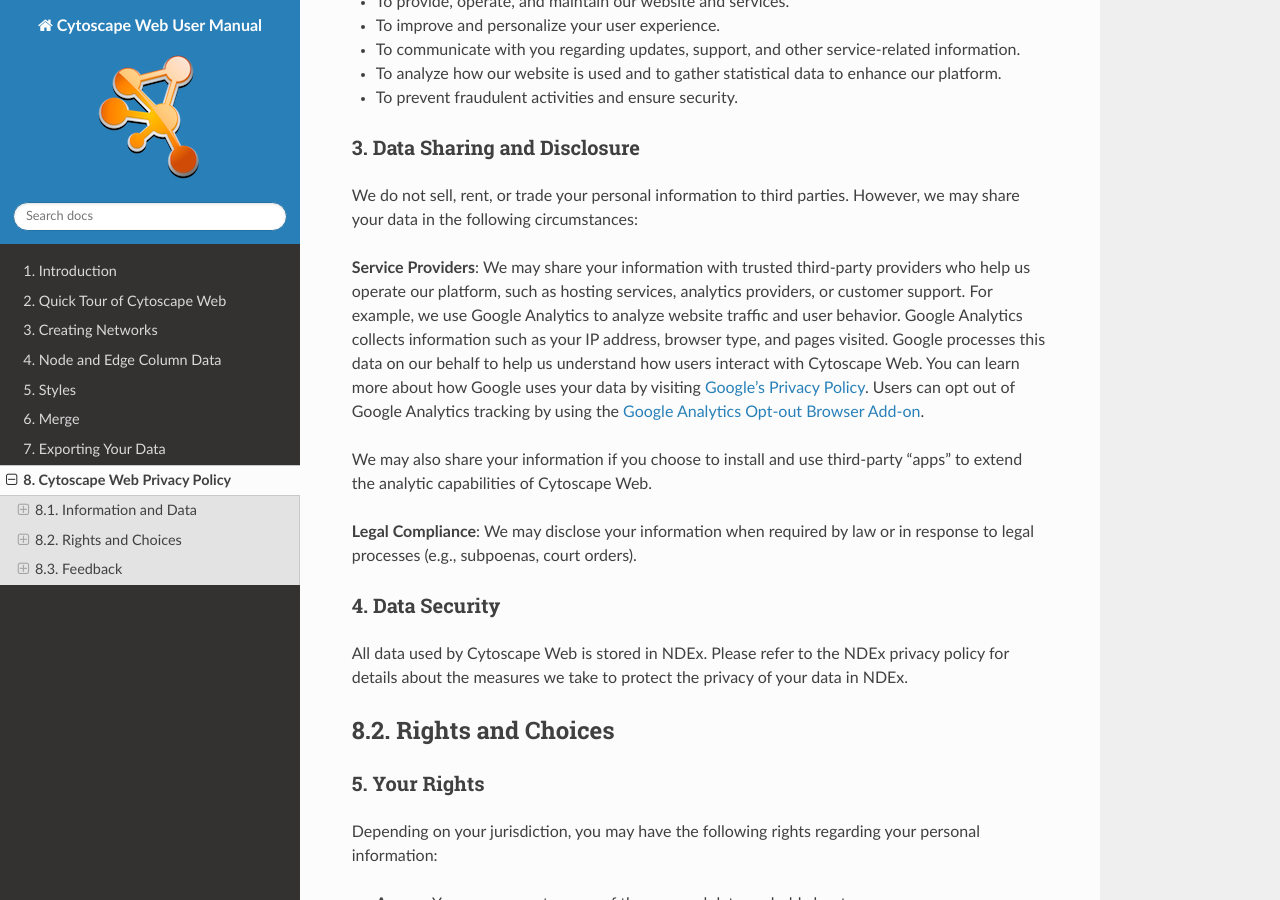
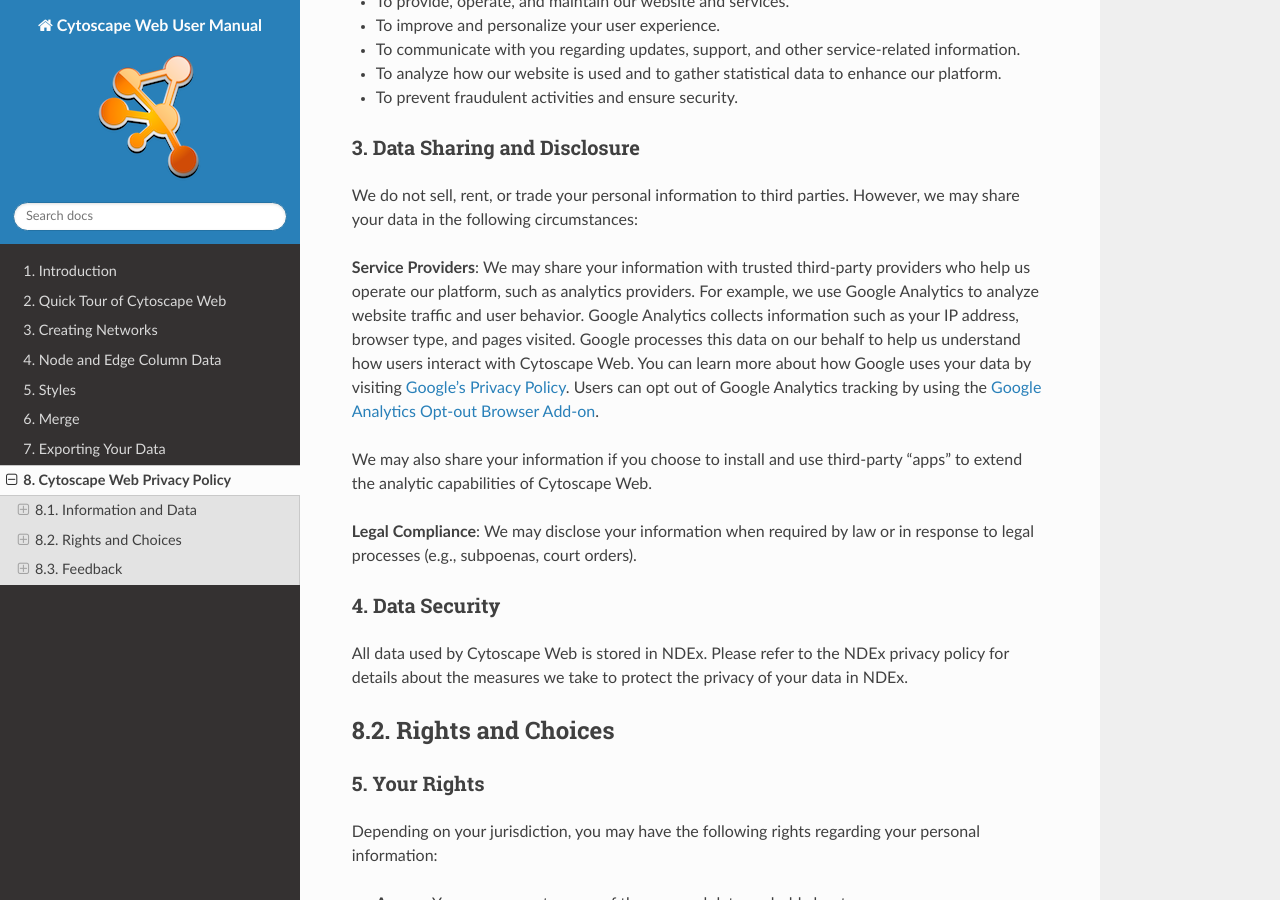
Before and after one commit to cytoscape/web-cytoscape-manual, a Sphinx documentation site: the page built from docs/Cytoscape_Privacy_Policy.md, in a window 1280 px wide and 900 px high, scrolled down 614 px. Built offline with Sphinx 7.4.7 and the Read the Docs theme 3.1.0, drawn with Linux system fonts in a browser that asks for light colours.

Commit message:
Update Cytoscape_Privacy_Policy.md

```diff
--- a/docs/Cytoscape_Privacy_Policy.md
+++ b/docs/Cytoscape_Privacy_Policy.md
@@ -26,7 +26,7 @@
 
 We do not sell, rent, or trade your personal information to third parties. However, we may share your data in the following circumstances:
 
-**Service Providers**: We may share your information with trusted third-party providers who help us operate our platform, such as hosting services, analytics providers, or customer support. For example, we use Google Analytics to analyze website traffic and user behavior. Google Analytics collects information such as your IP address, browser type, and pages visited. Google processes this data on our behalf to help us understand how users interact with Cytoscape Web. You can learn more about how Google uses your data by visiting [Google's Privacy Policy](https://policies.google.com/privacy). Users can opt out of Google Analytics tracking by using the [Google Analytics Opt-out Browser Add-on](https://tools.google.com/dlpage/gaoptout).
+**Service Providers**: We may share your information with trusted third-party providers who help us operate our platform, such as analytics providers. For example, we use Google Analytics to analyze website traffic and user behavior. Google Analytics collects information such as your IP address, browser type, and pages visited. Google processes this data on our behalf to help us understand how users interact with Cytoscape Web. You can learn more about how Google uses your data by visiting [Google's Privacy Policy](https://policies.google.com/privacy). Users can opt out of Google Analytics tracking by using the [Google Analytics Opt-out Browser Add-on](https://tools.google.com/dlpage/gaoptout).
 
 We may also share your information if you choose to install and use third-party “apps” to extend the analytic capabilities of Cytoscape Web.
 
```
